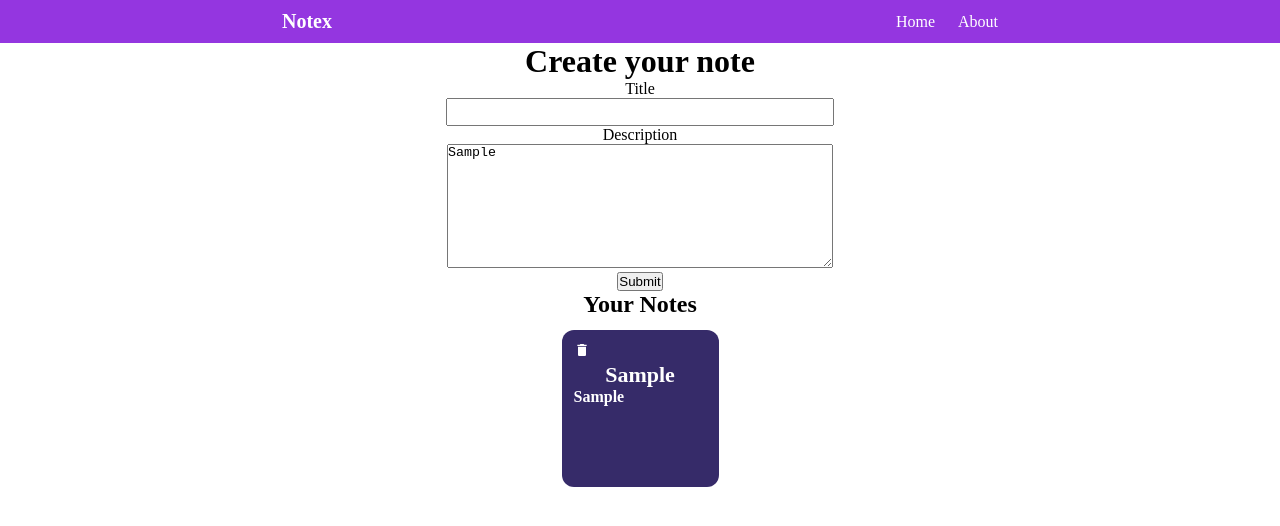
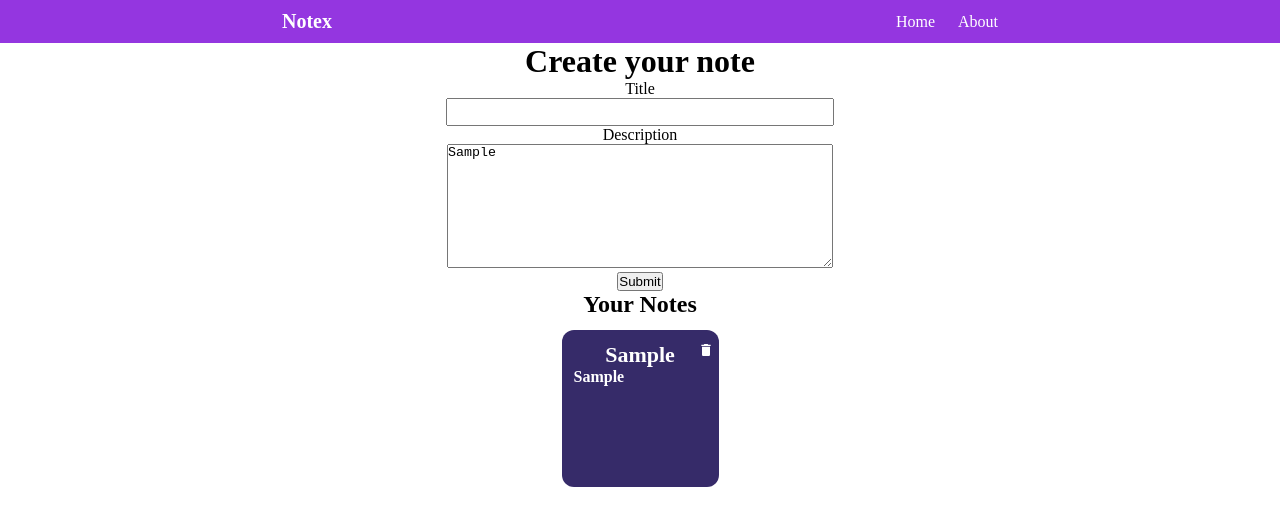
Before and after one commit to DRPatel75/simple-notes, a React (Vite) app: page / in a window 1280 px wide. Both pictures are taken after typing "Sample", "Sample" into the empty fields and a click on the button "Submit". Shown: the top 526 px of the page. Built offline with nearby package versions, Linux system fonts and the light colour scheme.

Commit message:
delete icon styling

```diff
--- a/src/App.css
+++ b/src/App.css
@@ -52,6 +52,7 @@ textarea{
   padding: 12px;
   margin: 12px;
   border-radius: 12px;
+  position: relative;
 }
 
 .card .title{
@@ -73,3 +74,9 @@ textarea{
   justify-content: center;
   max-width: 50vw;
 }
+
+.del{
+  position: absolute;
+  right: 5px;
+  cursor: pointer;
+}
```
